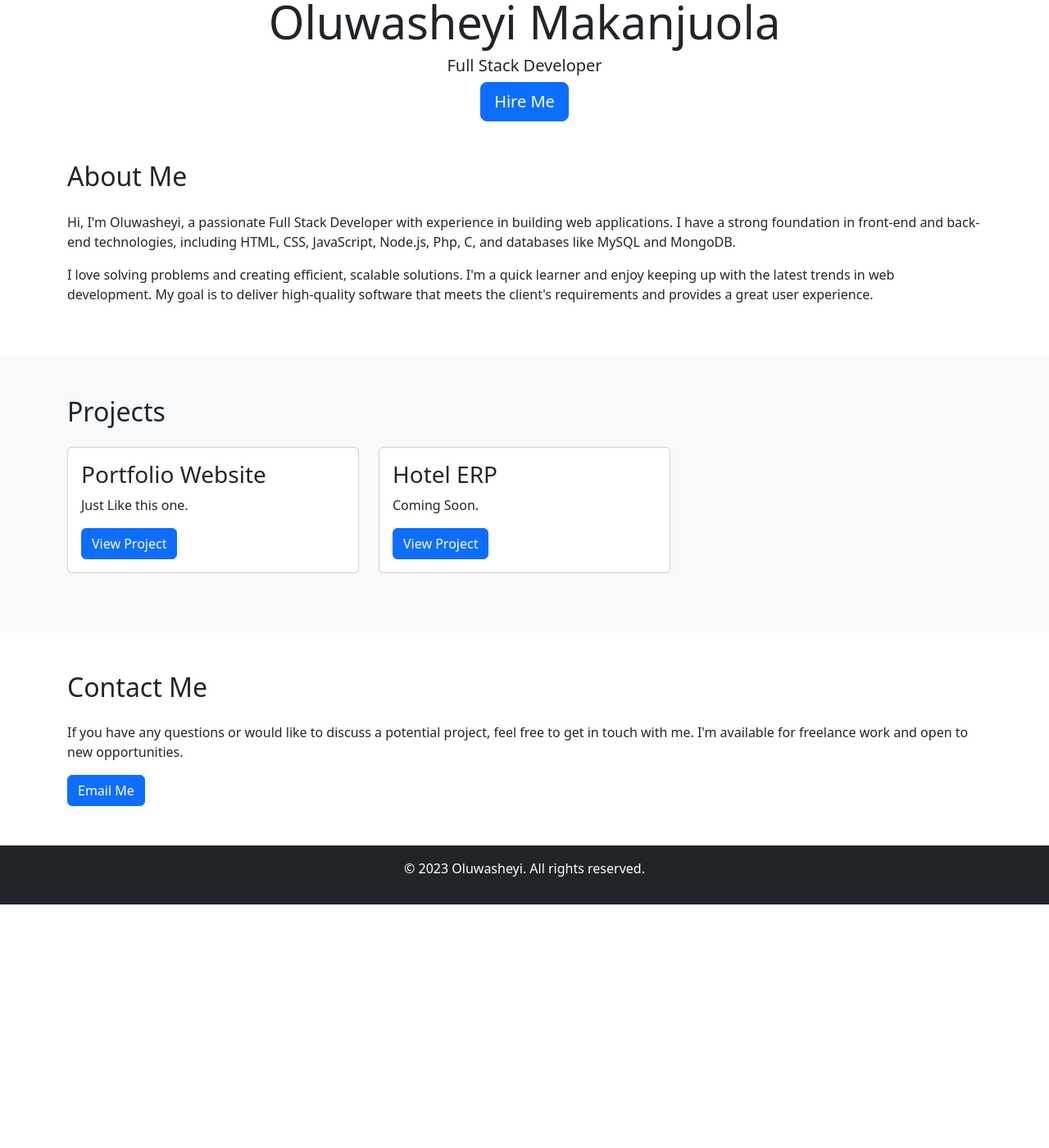
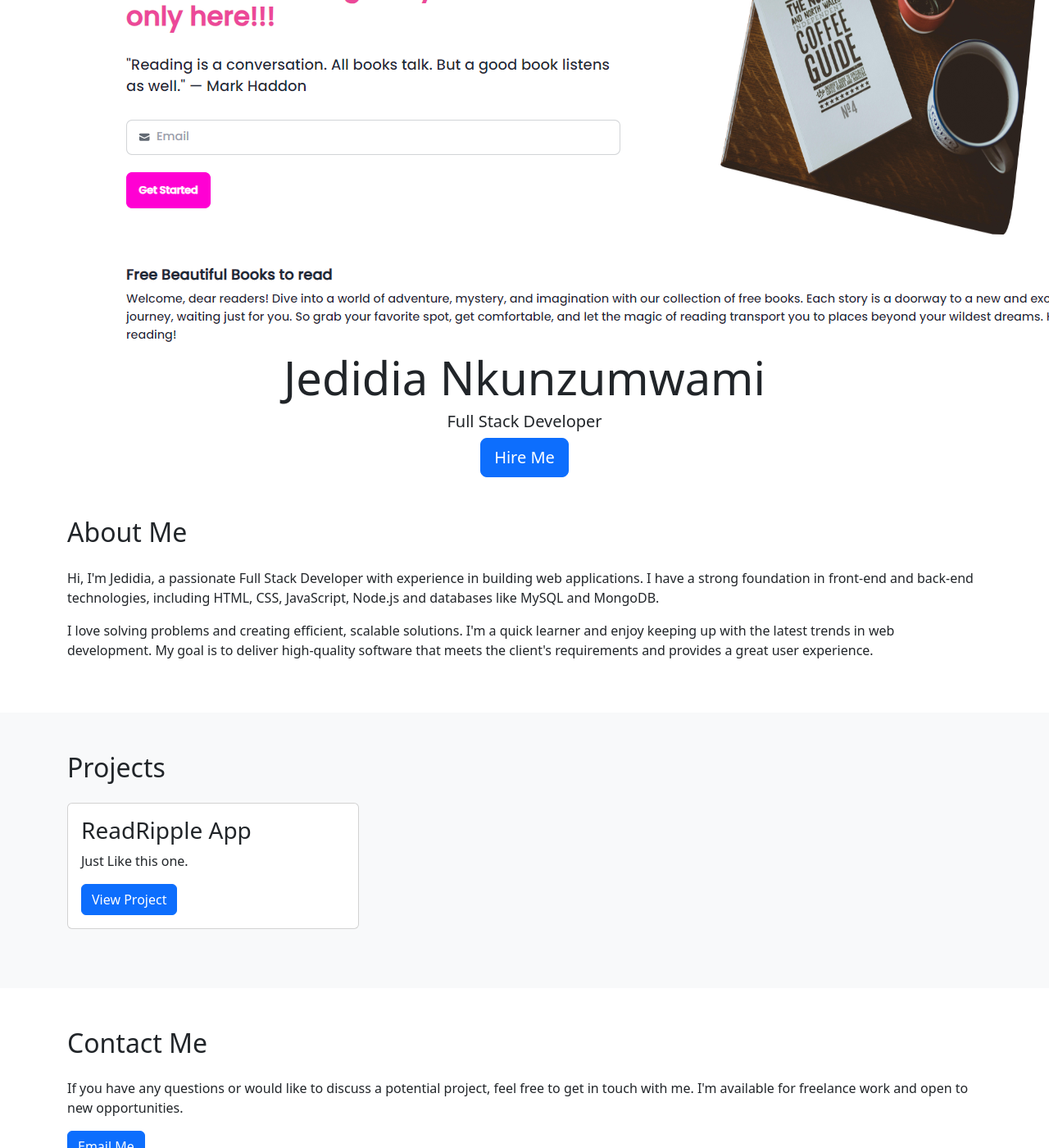
Before and after one commit to jedidia-nku/jedidia-nku.github.io, a Jekyll site: the page index.html, which Jekyll copies as it is, in a window 1280 px wide and 1400 px high, scrolled down 263 px. Shown: the whole window at 82% size. Built offline with Jekyll 4.4.1, drawn with Linux system fonts in a browser that asks for light colours; before the commit the page ends 1366 px from its top, so only the background shows below that; some of the changed text lies outside the part shown.

Commit message:
Project Landing Page

```diff
--- a/index.html
+++ b/index.html
@@ -31,8 +31,8 @@
 
   <section id="hero" class="jumbotron text-center">
     <div class="container">
-      <img class="rounded" src="https://avatars.githubusercontent.com/u/97896663?v=4" alt="MyPhoto">
-      <h1 class="display-4">Oluwasheyi Makanjuola</h1>
+      <img class="rounded" src="/images/App.PNG" alt="MyPhoto">
+      <h1 class="display-4">Jedidia Nkunzumwami</h1>
       <h2 class="lead">Full Stack Developer</h2>
       <a href="#contact" class="btn btn-primary btn-lg">Hire Me</a>
     </div>
@@ -42,7 +42,7 @@
     <div class="container">
       <h2 class="mb-4">About Me</h2>
       <p>
-        Hi, I'm Oluwasheyi, a passionate Full Stack Developer with experience in building web applications. I have a strong foundation in front-end and back-end technologies, including HTML, CSS, JavaScript, Node.js, Php, C, and databases like MySQL and MongoDB.
+        Hi, I'm Jedidia, a passionate Full Stack Developer with experience in building web applications. I have a strong foundation in front-end and back-end technologies, including HTML, CSS, JavaScript, Node.js and databases like MySQL and MongoDB.
       </p>
       <p>
         I love solving problems and creating efficient, scalable solutions. I'm a quick learner and enjoy keeping up with the latest trends in web development. My goal is to deliver high-quality software that meets the client's requirements and provides a great user experience.
@@ -57,17 +57,8 @@
         <div class="col-lg-4 mb-4">
           <div class="card">
             <div class="card-body">
-              <h3 class="card-title">Portfolio Website</h3>
+              <h3 class="card-title">ReadRipple App</h3>
               <p class="card-text">Just Like this one.</p>
-              <a href="#" class="btn btn-primary">View Project</a>
-            </div>
-          </div>
-        </div>
-        <div class="col-lg-4 mb-4">
-          <div class="card">
-            <div class="card-body">
-              <h3 class="card-title">Hotel ERP</h3>
-              <p class="card-text">Coming Soon.</p>
               <a href="#" class="btn btn-primary">View Project</a>
             </div>
           </div>
@@ -81,12 +72,12 @@
     <div class="container">
       <h2 class="mb-4">Contact Me</h2>
       <p>If you have any questions or would like to discuss a potential project, feel free to get in touch with me. I'm available for freelance work and open to new opportunities.</p>
-      <a href="mailto:jaywoncoded@gmail.com" class="btn btn-primary">Email Me</a>
+      <a href="mailto:didiernkunzumwami@gmail.com" class="btn btn-primary">Email Me</a>
     </div>
   </section>
 
   <footer class="bg-dark text-white text-center py-3">
-    <p>&copy; 2023 Oluwasheyi. All rights reserved.</p>
+    <p>&copy; 2024 Jedidia. All rights reserved.</p>
   </footer>
 
   <script src="https://code.jquery.com/jquery-3.6.0.min.js"></script>
```
Also changed, not shown: images/App.PNG (added).
